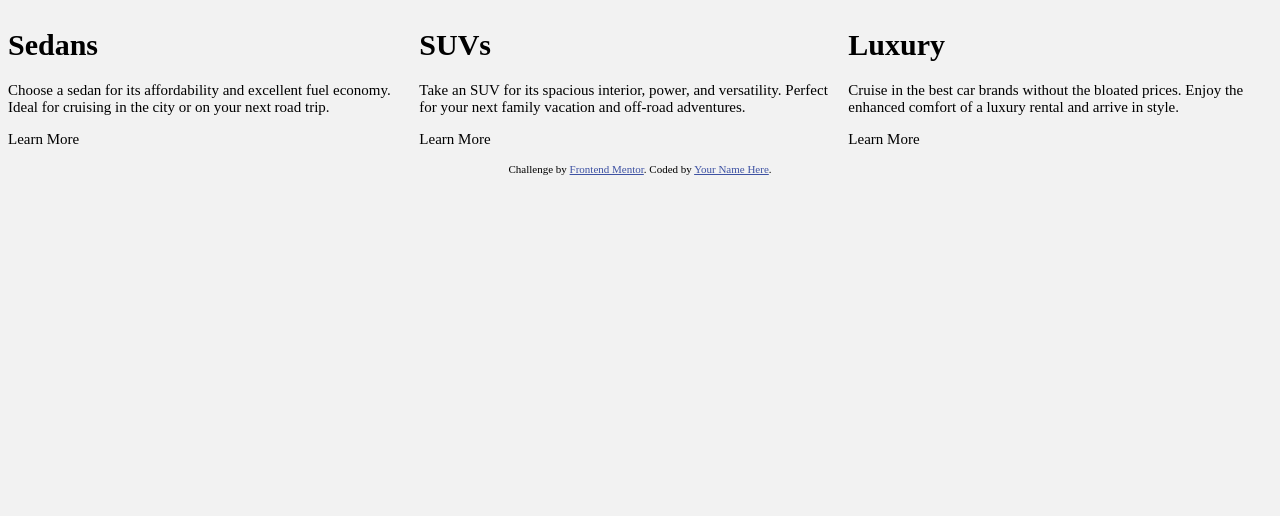
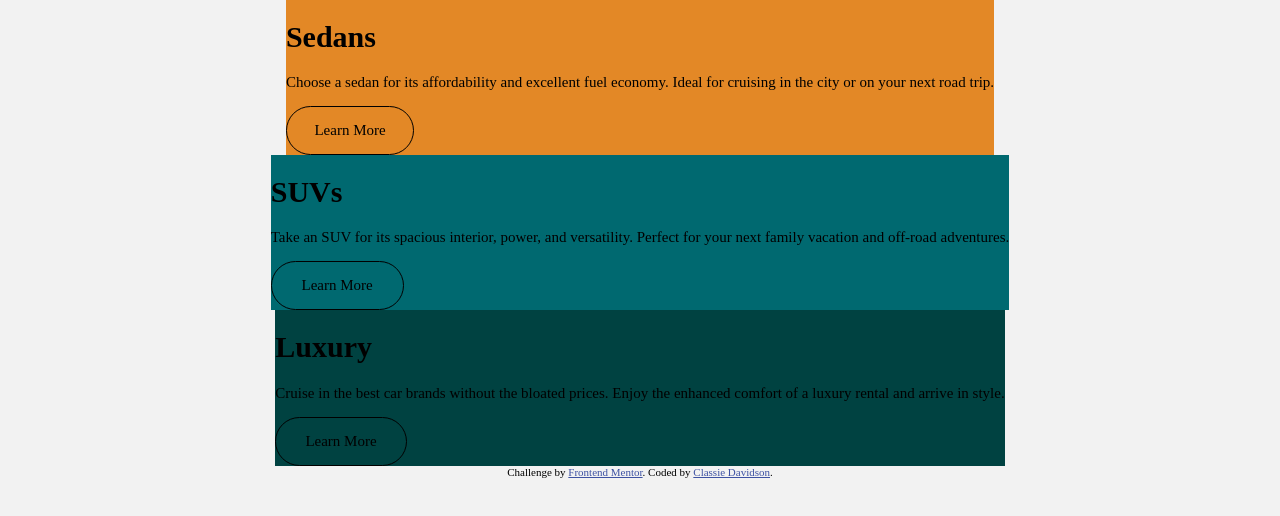
Before and after one commit to Classied/3-column-preview-card, a plain HTML site: page index.html in a window 1280 px wide. Drawn offline with Linux system fonts and the light colour scheme.

Commit message:
Added borders/background colors to main.css and my name to index.html

```diff
--- a/css/main.css
+++ b/css/main.css
@@ -5,11 +5,41 @@
 body{
     background-color: #f2f2f2;
     font-size: 15px;
+    margin: 0;
 }
 
 .card-container{
     width: 100%;
     display: flex;
+    flex-flow: row wrap;
     justify-content: center;
     align-items: center;
 }
+
+.button{
+border: 1px solid black;
+border-radius: 30px;
+padding: 0 10px;
+width: 15%;
+}
+
+/* preview card styles-- MOBILE */
+
+.sedan-wrapper{
+background-color: hsl(31, 77%, 52%);
+}
+
+.suv-wrapper{
+    background-color: hsl(184, 100%, 22%);
+
+
+}
+
+.luxury-wrapper{
+    background-color: hsl(179, 100%, 13%);
+
+}
+
+.button p{
+    text-align: center;
+}
--- a/index.html
+++ b/index.html
@@ -70,7 +70,7 @@
 
   <footer class="attribution">
     Challenge by <a href="https://www.frontendmentor.io?ref=challenge" target="_blank">Frontend Mentor</a>.
-    Coded by <a href="#">Your Name Here</a>.
+    Coded by <a href="#">Classie Davidson</a>.
   </footer>
 
 </body>
```
